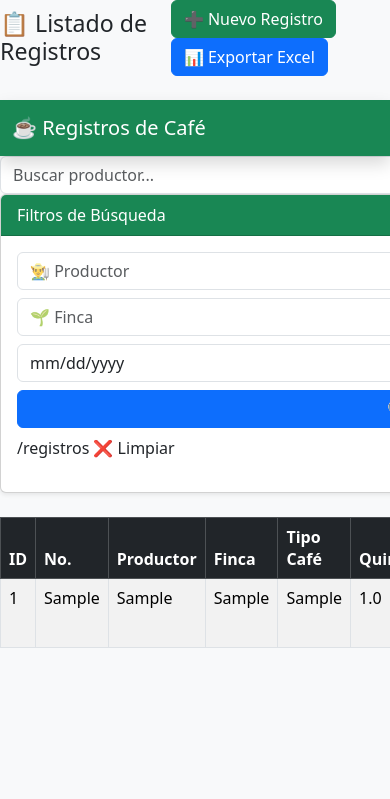
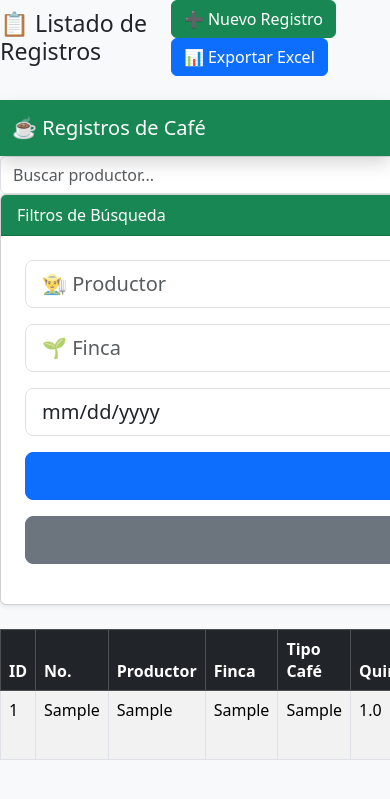
Before and after one commit to asiste-png/sistema-cafe, a Flask app: page /registros in a window 390 px wide; the page is wider, and only the part inside the window is pictured. Shown: the top 799 px of that part. Run offline with Flask 3, Linux system fonts and the light colour scheme; tables that the repository leaves empty hold one stand-in row (values such as "Sample post").

Commit message:
Mejoras visuales registros y tabla responsive

```diff
--- a/templates/registros.html
+++ b/templates/registros.html
@@ -62,23 +62,23 @@
         Filtros de Búsqueda
     </div>
 
-    <div class="card-body">
+    <div class="card-body p-4">
 
-        <form method="GET" class="row g-2">
+        <form method="GET" class="row g-3">
 
-            <div class="col-md-3">
+    <div class="col-md-4">
         <input
             type="text"
             name="productor"
-                    class="form-control"
+            class="form-control form-control-lg"
             placeholder="👨‍🌾 Productor">
     </div>
 
-            <div class="col-md-3">
+    <div class="col-md-4">
         <input
             type="text"
             name="finca"
-                    class="form-control"
+            class="form-control form-control-lg"
             placeholder="🌱 Finca">
     </div>
 
@@ -86,20 +86,22 @@
         <input
             type="date"
             name="fecha"
-                    class="form-control">
+            class="form-control form-control-lg">
     </div>
 
-            <div class="col-md-2">
+    <div class="col-md-1">
         <button
             type="submit"
-                    class="btn btn-primary w-100">
-                    🔍 Buscar
+            class="btn btn-primary btn-lg w-100">
+            🔍
         </button>
     </div>
 
-            <div class="col-md-2">
-                /registros
-                    ❌ Limpiar
+    <div class="col-md-1">
+        <a
+            href="/registros"
+            class="btn btn-secondary btn-lg w-100">
+            ❌
         </a>
     </div>
 
```
Lines whose indentation alone changed are shown as unchanged.
